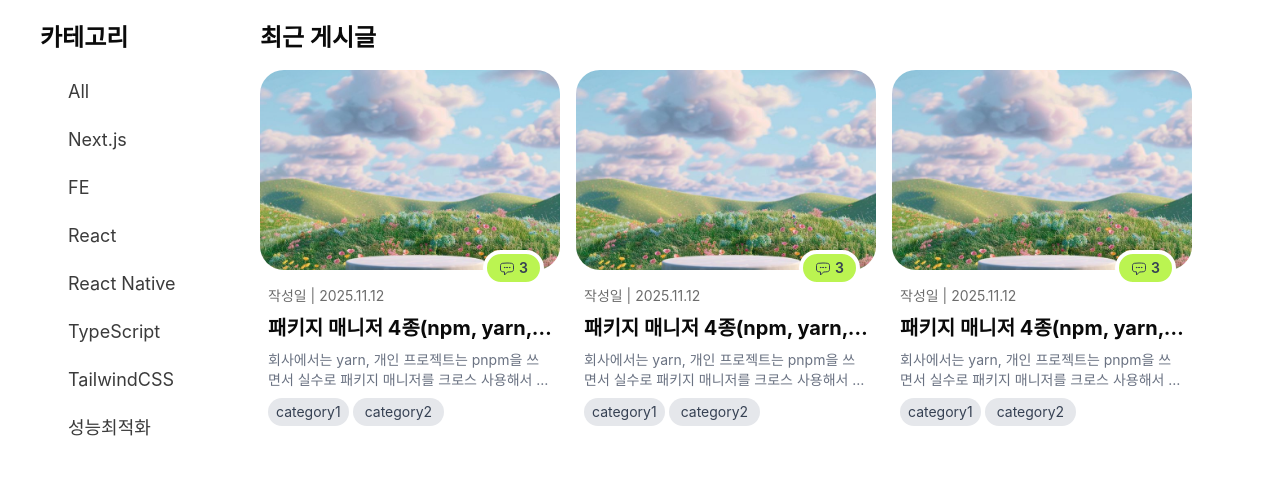
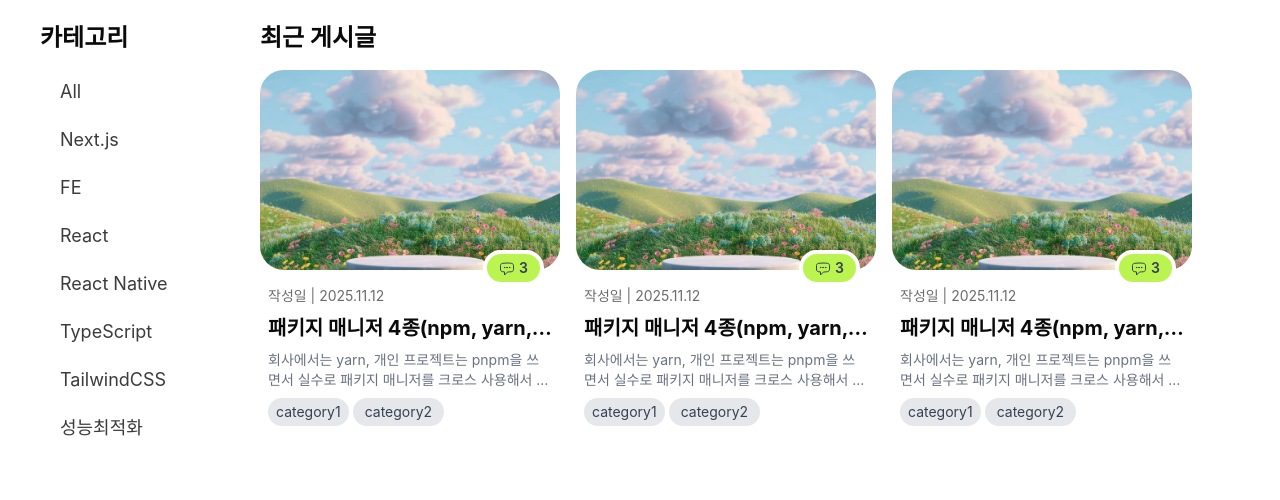
Before and after one commit to miseullang/slug, a Next.js app: page / in a window 1280 px wide. Shown: the part 178-678 px from the top of the page. Built offline with nearby package versions, Linux system fonts and the light colour scheme; a web font is replaced by a local one.

Commit message:
💄 Style: 카테고리 스타일링 수정

```diff
--- a/app/globals.css
+++ b/app/globals.css
@@ -220,13 +220,13 @@ body {
 
 .category-link {
   position: relative;
-  padding-left: 1.75rem;
+  padding-left: 1.25rem;
 }
 
 .category-link::before {
   content: ">";
   position: absolute;
-  left: 0.75rem;
+  left: 0.25rem;
   color: currentColor;
   opacity: 0;
   transform: translateX(-6px);
--- a/components/layout/Category.tsx
+++ b/components/layout/Category.tsx
@@ -18,7 +18,7 @@ export default function Category() {
         <li key={name}>
           <Link
             href="/"
-            className="category-link block rounded-full px-4 py-2 text-lg text-foreground/80 transition hover:text-foreground/60 hover:translate-x-1"
+            className="category-link block rounded-full px-4 py-2 text-lg text-foreground/80 transition hover:text-foreground/60 hover:translate-x-2"
           >
             {name}
           </Link>
```
